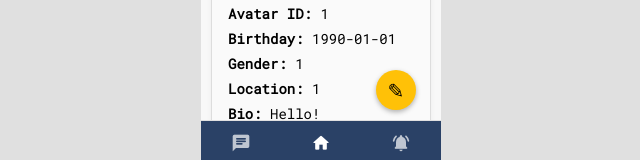
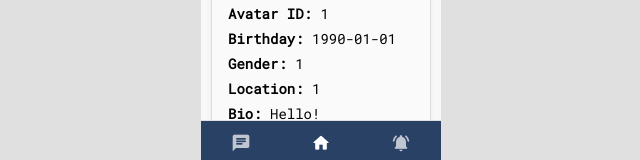
Before and after one commit to mch-cloudmosa-team4/mch-2025-cloudmosa, a Vue app in the folder frontend/: page /profile/1 in a window 1280 px wide. Shown: the part 394-554 px from the top of the page, without its empty margins (319-959 px from the left). Built offline with nearby package versions, Linux system fonts and the light colour scheme.

Commit message:
Disable profile edit for different user

```diff
--- a/frontend/src/views/ProfileDetail.vue
+++ b/frontend/src/views/ProfileDetail.vue
@@ -15,13 +15,19 @@
       <p><strong>Updated:</strong> {{ profile.updated_at }}</p>
     </div>
 
-    <button class="edit-btn" @click="goToEdit">✎</button>
+    <button
+      v-if="profile.id == myId"
+      class="edit-btn" @click="goToEdit">
+      ✎
+    </button>
   </main>
 </template>
 
 <script setup lang="ts">
 import { ref, onMounted } from 'vue'
 import { useRoute, useRouter } from 'vue-router'
+import { getUserId } from '../services/auth'
+const myId = getUserId()
 
 const route = useRoute()
 const router = useRouter()
```
